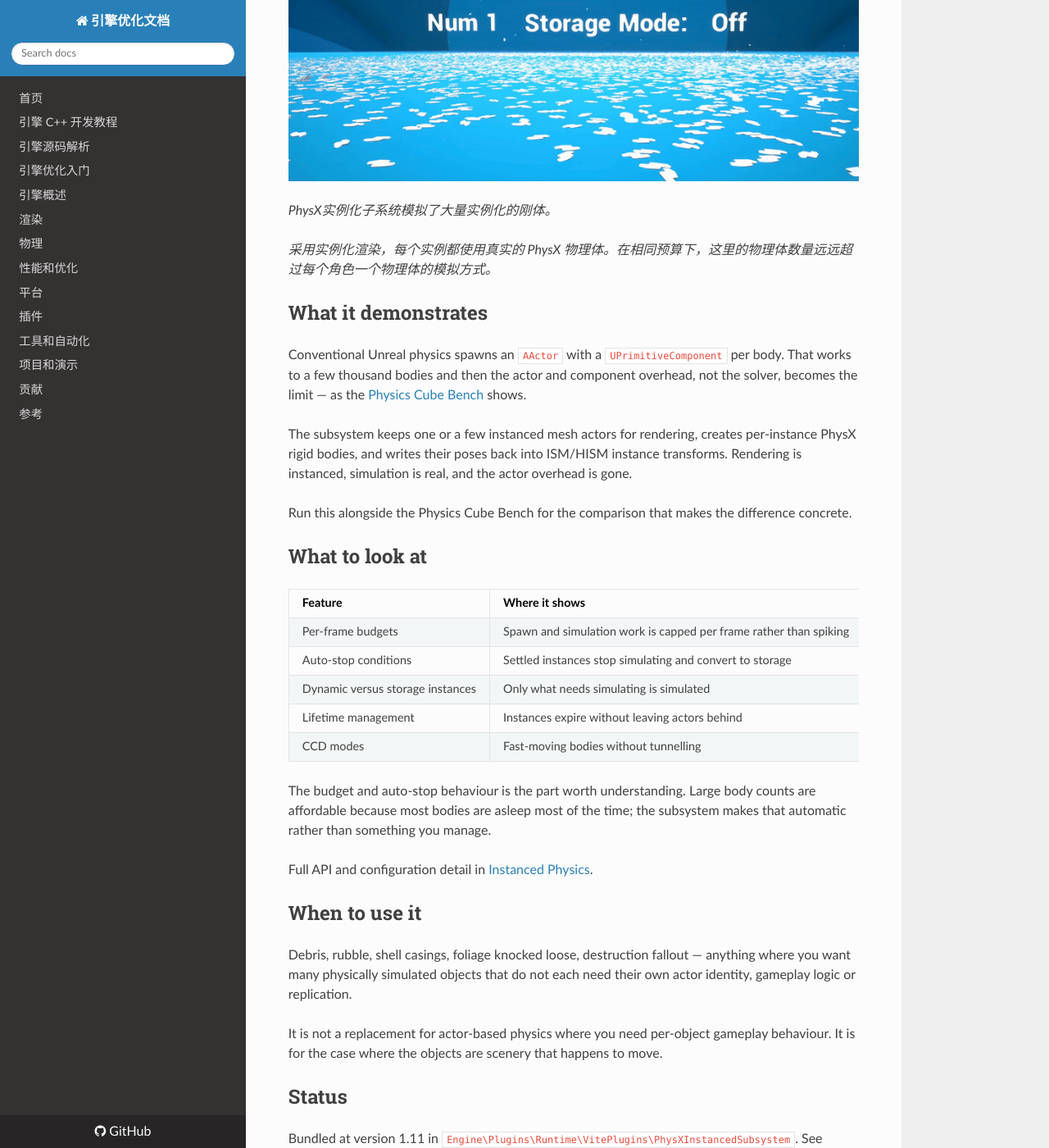
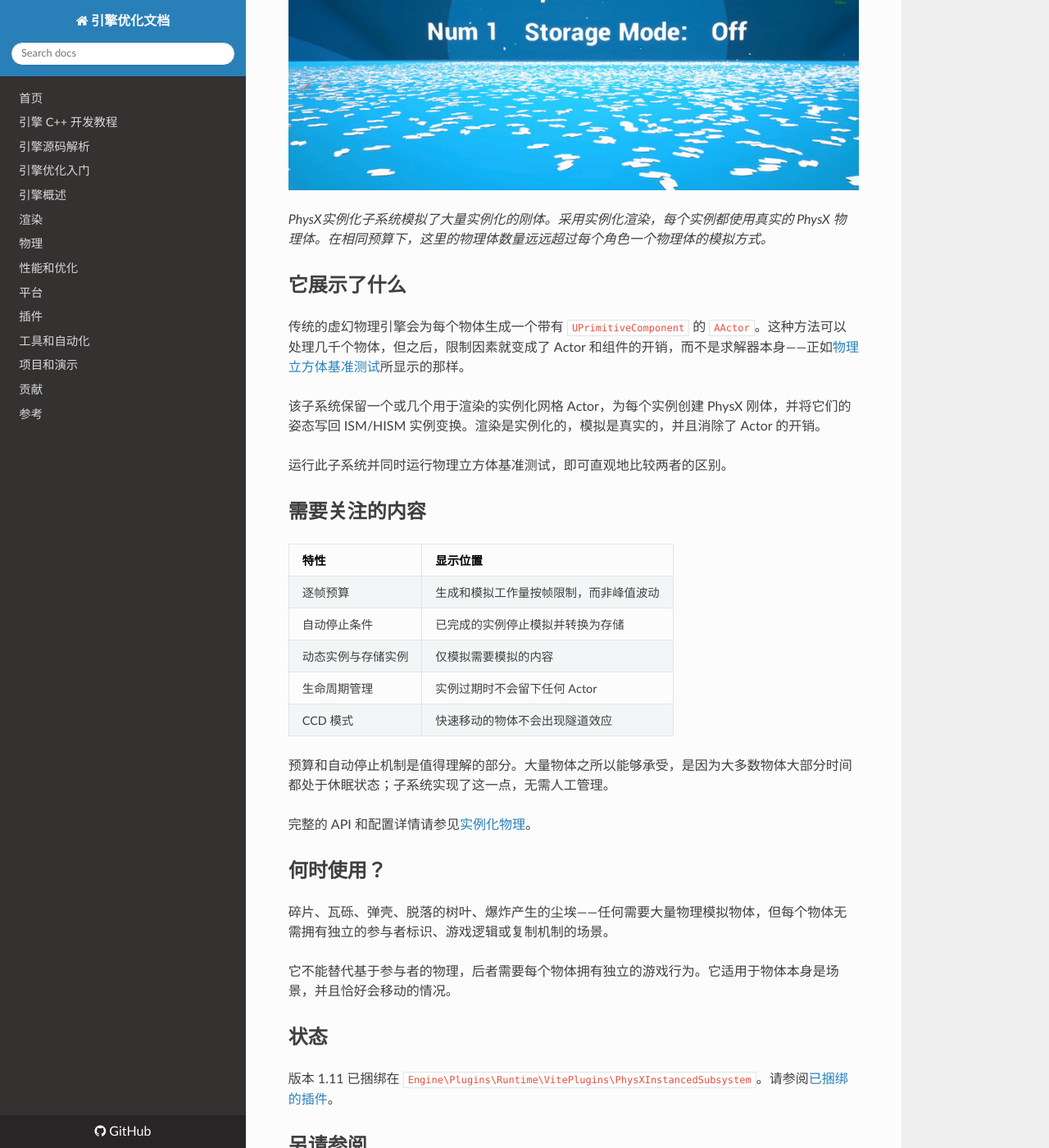
Before and after one commit to OpenHUTB/cpp, an MkDocs documentation site: the page built from docs/optimization/ProjectsAndDemos/PhysX-Instanced-Subsystem.md, in a window 1280 px wide and 1400 px high, scrolled down 409 px. Shown: the whole window at 82% size. Built offline with MkDocs 1.6.1, drawn with Linux system fonts in a browser that asks for light colours; nearby versions of some CDN libraries; a script that is not in the unit is left out; some of the changed text lies outside the part shown.

Commit message:
参考工作负载

```diff
--- a/docs/optimization/ProjectsAndDemos/PhysX-Instanced-Subsystem.md
+++ b/docs/optimization/ProjectsAndDemos/PhysX-Instanced-Subsystem.md
@@ -1,69 +1,56 @@
-# PhysX Instanced Subsystem Demo
+# PhysX 实例化子系统演示
 
-<tldr>
-<p>
-Demonstrates rigid body counts that conventional actor-per-body simulation cannot reach, by backing
-instanced mesh transforms with PhysX bodies managed from a world subsystem.
-</p>
-</tldr>
+通过使用由世界子系统管理的 PhysX 刚体来支持实例化的网格变换，实现了传统逐个物体模拟无法达到的刚体数量。
 
-## Download
+## 下载
 
-[Demo project](https://drive.google.com/file/d/1NulunBP2Qre5vLyYnkiqywovsycNuWdQ/view) ·
-[Plugin repository](https://github.com/Dragomirson/PhysXInstancedSubsystem)
-
+[演示项目](https://drive.google.com/file/d/1NulunBP2Qre5vLyYnkiqywovsycNuWdQ/view) ·
+[插件库](https://github.com/Dragomirson/PhysXInstancedSubsystem)
 
 ![](../../img/optimization/PhysXInstancedSubsystem.png)
 
-*PhysX实例化子系统模拟了大量实例化的刚体。*
-
-*采用实例化渲染，每个实例都使用真实的 PhysX 物理体。在相同预算下，这里的物理体数量远远超过每个角色一个物理体的模拟方式。*
+*PhysX实例化子系统模拟了大量实例化的刚体。采用实例化渲染，每个实例都使用真实的 PhysX 物理体。在相同预算下，这里的物理体数量远远超过每个角色一个物理体的模拟方式。*
 
 
-## What it demonstrates
+## 它展示了什么
 
-Conventional Unreal physics spawns an `AActor` with a `UPrimitiveComponent` per body. That works to a few
-thousand bodies and then the actor and component overhead, not the solver, becomes the limit &mdash; as the [Physics Cube Bench](./Physics-Cube-Bench.md) shows.
+传统的虚幻物理引擎会为每个物体生成一个带有 `UPrimitiveComponent` 的 `AActor`。这种方法可以处理几千个物体，但之后，限制因素就变成了 Actor 和组件的开销，而不是求解器本身——正如[物理立方体基准测试](./Physics-Cube-Bench.md)所显示的那样。
 
-The subsystem keeps one or a few instanced mesh actors for rendering, creates per-instance PhysX rigid
-bodies, and writes their poses back into ISM/HISM instance transforms. Rendering is instanced, simulation
-is real, and the actor overhead is gone.
+该子系统保留一个或几个用于渲染的实例化网格 Actor，为每个实例创建 PhysX 刚体，并将它们的姿态写回 ISM/HISM 实例变换。渲染是实例化的，模拟是真实的，并且消除了 Actor 的开销。
 
-Run this alongside the Physics Cube Bench for the comparison that makes the difference concrete.
+运行此子系统并同时运行物理立方体基准测试，即可直观地比较两者的区别。
 
-## What to look at
 
-| Feature | Where it shows |
+## 需要关注的内容
+
+| 特性 | 显示位置 |
 |---|---|
-| Per-frame budgets | Spawn and simulation work is capped per frame rather than spiking |
-| Auto-stop conditions | Settled instances stop simulating and convert to storage |
-| Dynamic versus storage instances | Only what needs simulating is simulated |
-| Lifetime management | Instances expire without leaving actors behind |
-| CCD modes | Fast-moving bodies without tunnelling |
+| 逐帧预算 | 生成和模拟工作量按帧限制，而非峰值波动 |
+| 自动停止条件 | 已完成的实例停止模拟并转换为存储 |
+| 动态实例与存储实例 | 仅模拟需要模拟的内容 |
+| 生命周期管理 | 实例过期时不会留下任何 Actor |
+| CCD 模式 | 快速移动的物体不会出现隧道效应 |
 
-The budget and auto-stop behaviour is the part worth understanding. Large body counts are affordable
-because most bodies are asleep most of the time; the subsystem makes that automatic rather than something
-you manage.
+预算和自动停止机制是值得理解的部分。大量物体之所以能够承受，是因为大多数物体大部分时间都处于休眠状态；子系统实现了这一点，无需人工管理。
 
-Full API and configuration detail in [Instanced Physics](../Physics/Instanced-Physics.md).
+完整的 API 和配置详情请参见[实例化物理](../Physics/Instanced-Physics.md)。
 
-## When to use it
 
-Debris, rubble, shell casings, foliage knocked loose, destruction fallout &mdash; anything where you want
-many physically simulated objects that do not each need their own actor identity, gameplay logic or
-replication.
+## 何时使用？
 
-It is not a replacement for actor-based physics where you need per-object gameplay behaviour. It is for the
-case where the objects are scenery that happens to move.
+碎片、瓦砾、弹壳、脱落的树叶、爆炸产生的尘埃——任何需要大量物理模拟物体，但每个物体无需拥有独立的参与者标识、游戏逻辑或复制机制的场景。
 
-## Status
+它不能替代基于参与者的物理，后者需要每个物体拥有独立的游戏行为。它适用于物体本身是场景，并且恰好会移动的情况。
 
-Bundled at version 1.11 in `Engine\Plugins\Runtime\VitePlugins\PhysXInstancedSubsystem`. See
-[Bundled Plugins](../Plugins/Bundled-Plugins.md).
 
-## See also
+## 状态
 
-- [Instanced Physics](../Physics/Instanced-Physics.md)
-- [Physics Cube Bench](./Physics-Cube-Bench.md)
+版本 1.11 已捆绑在 `Engine\Plugins\Runtime\VitePlugins\PhysXInstancedSubsystem`。请参阅[已捆绑的插件](../Plugins/Bundled-Plugins.md)。
+
+
+## 另请参阅
+
+- [实例化物理](../Physics/Instanced-Physics.md)
+- [物理立方体测试台](./Physics-Cube-Bench.md)
 - [PhysX](../Plugins/PhysX.md)
-- [Bundled Plugins](../Plugins/Bundled-Plugins.md)
+- [已捆绑的插件](../Plugins/Bundled-Plugins.md)
```
Also changed, not shown: docs/optimization/EngineOverview/UE4-Versus-UE5-Cost-Analysis.md (+1 -1 lines), docs/optimization/ProjectsAndDemos/400-Characters-CMC-Bench.md (+27 -39 lines), docs/optimization/ProjectsAndDemos/Physics-Cube-Bench.md (+29 -42 lines).
